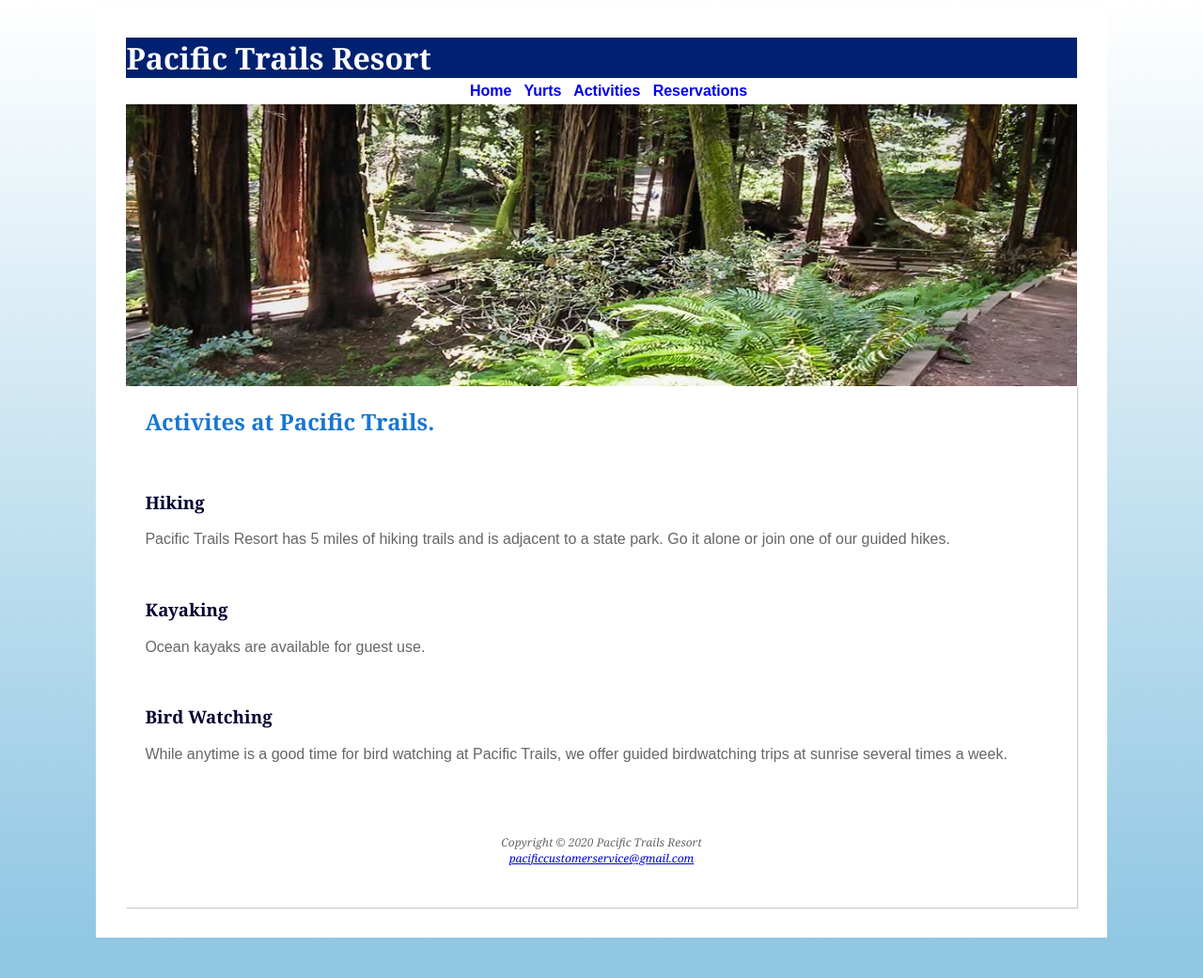
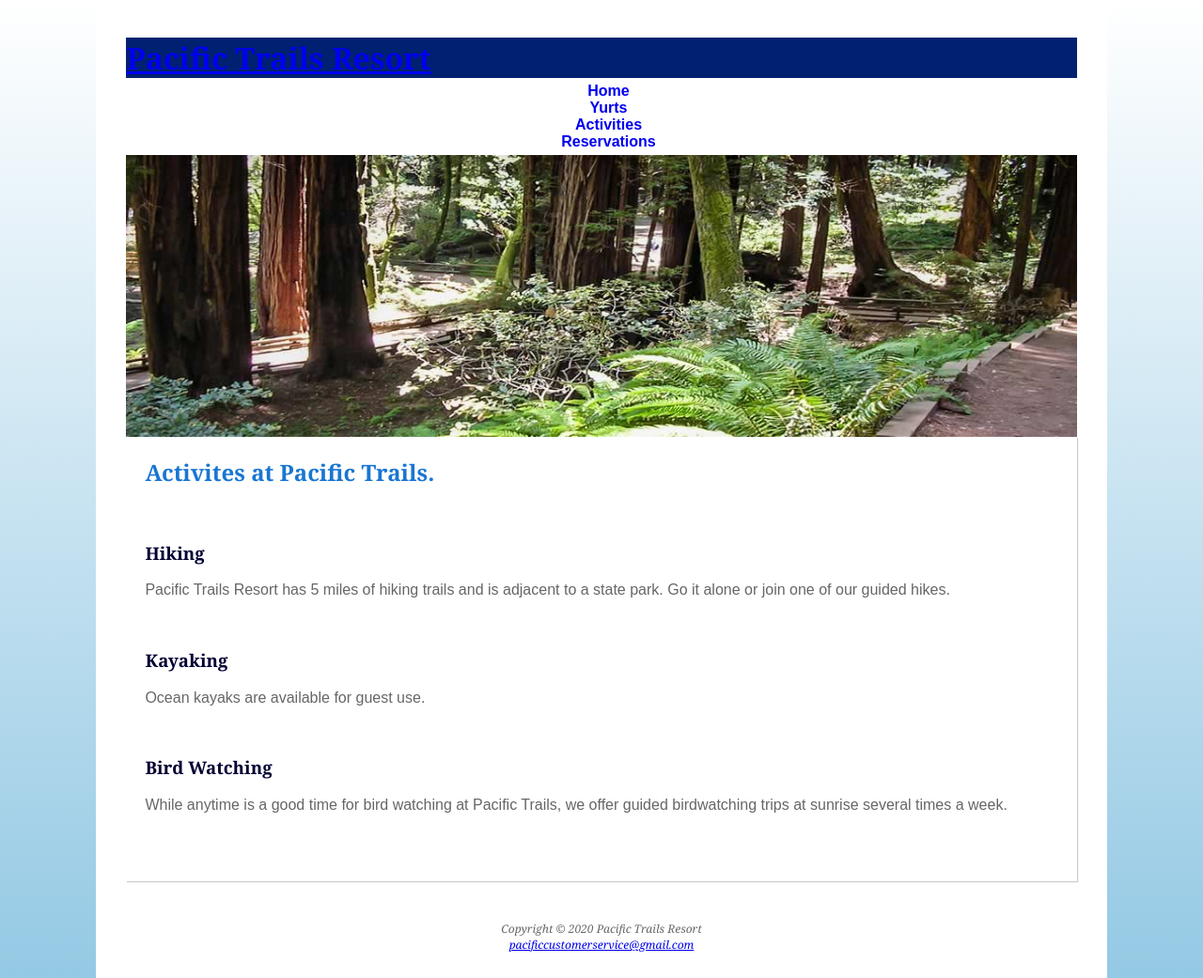
Before and after one commit to samhcarrasco/PacificTrailsResort, a plain HTML site: page activities.html in a window 1280 px wide. Shown: the top 1041 px of the page at 94% size. Before the commit the page ends 1006 px from the top, so only its background shows below. Drawn offline with Linux system fonts and the light colour scheme.

Commit message:
updated formatting similar adding link interaction

```diff
--- a/activities.html
+++ b/activities.html
@@ -8,8 +8,8 @@
 <body>
 
     <div id="wrapper">
-<h1> Pacific Trails Resort</h1>
-<nav>  <a href= "index.html">Home</a>  &nbsp; <a href= "yurts.html">Yurts</a> &nbsp; <a href= "activities.html">Activities</a> &nbsp; <a href= "reservations.html">Reservations</a>  </nav>
+        <h1> <a href= "index.html" > Pacific Trails Resort </h1>
+<nav>  <a href= "index.html">Home</a>  <br><a href= "yurts.html">Yurts</a> <br> <a href= "activities.html">Activities</a> <br><a href= "reservations.html">Reservations</a>  </nav>
 
 <div id="trailhero">
 
@@ -19,6 +19,7 @@
 
 <h2> Activites at Pacific Trails. </h2>
 <br>
+<section>
 <h3>
 Hiking
 </h3>
@@ -26,8 +27,11 @@ Hiking
 <p>
     Pacific Trails Resort has 5 miles of hiking trails and is adjacent to a state park. Go it alone or join one of our guided hikes.
 </p>
+</section>
+<br>
 
-<br>
+
+<section>
 <h3>
 Kayaking
 </h3>
@@ -35,8 +39,12 @@ Kayaking
 <p>
     Ocean kayaks are available for guest use.
 </p>
+</section>
+<br>
 
-<br>
+
+
+<section>
 <h3>
 
 Bird Watching
@@ -45,16 +53,18 @@ Bird Watching
 </h3>
 
 <p>While anytime is a good time for bird watching at Pacific Trails, we offer guided birdwatching trips at sunrise several times a week.</p>
-
+</section>
 <br>
 <br>
-<footer>  Copyright &copy; 2020 Pacific Trails Resort
-<br>
-<a href="mailto:pacificcustomerservice@gmail.com" target = "_blank"> pacificcustomerservice@gmail.com </a>
-</footer>
+
 
 
 </main>
+<br>
+<footer>  Copyright &copy; 2020 Pacific Trails Resort
+    <br>
+    <a href="mailto:pacificcustomerservice@gmail.com" target = "_blank"> pacificcustomerservice@gmail.com </a>
+    </footer>
 </div>
 
 </body>
```
